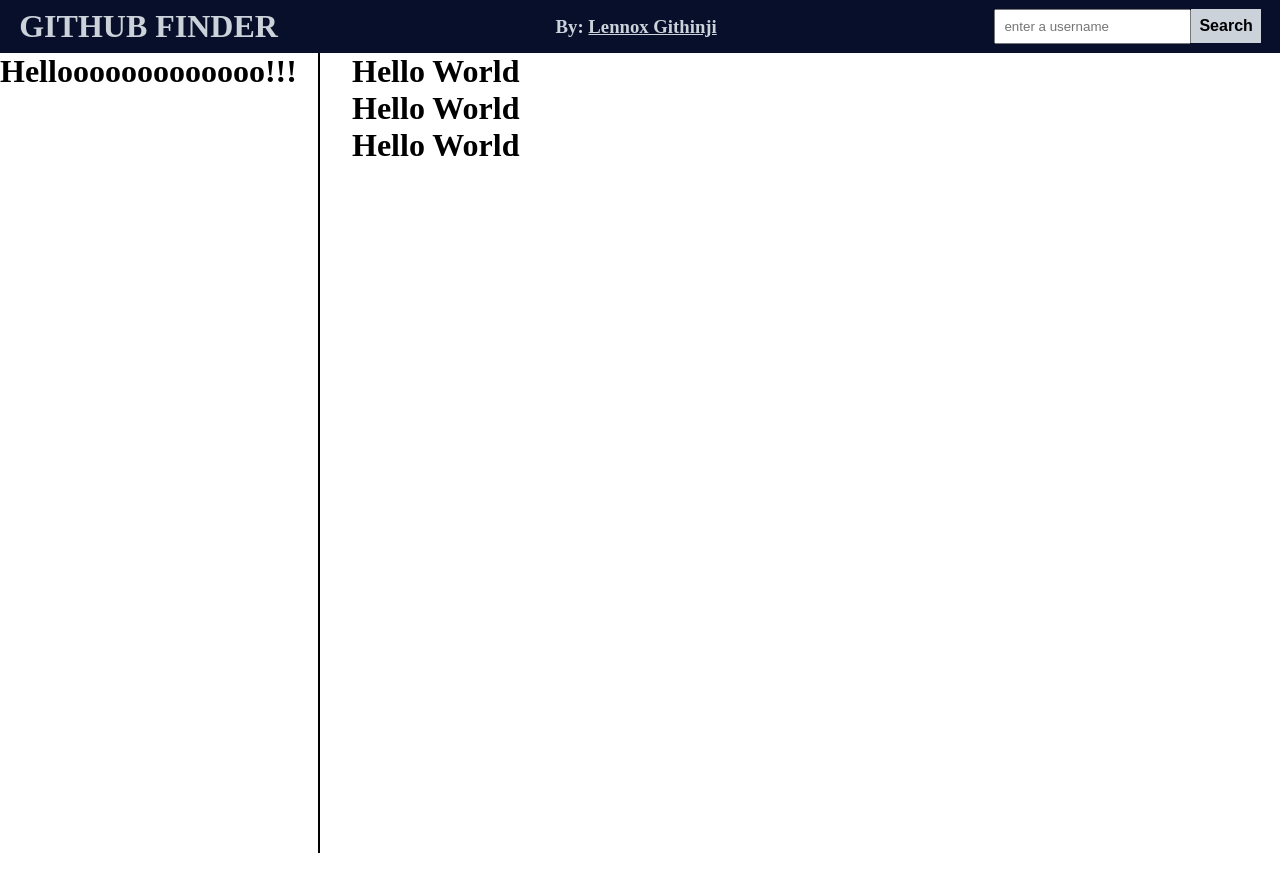
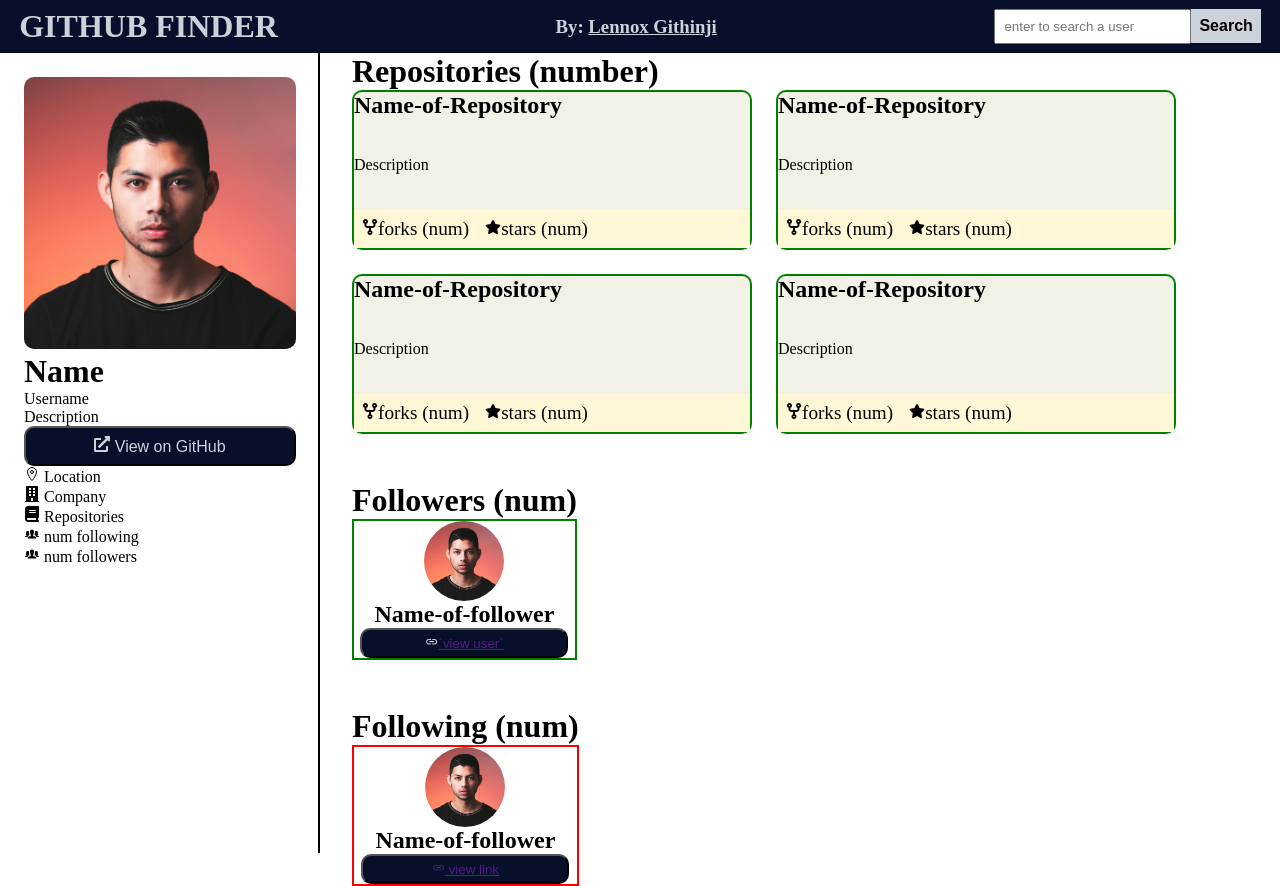
Before and after one commit to Manifest-Son/T2G-Github-API, a React (Vite) app: page / in a window 1280 px wide. Before the commit the page ends 853 px from the top, so only its background shows below. Built offline with nearby package versions, Linux system fonts and the light colour scheme.

Commit message:
sets up the final frontend view

```diff
--- a/package.json
+++ b/package.json
@@ -12,6 +12,7 @@
   "dependencies": {
     "react": "^18.2.0",
     "react-dom": "^18.2.0",
+    "react-icons": "^5.2.1",
     "zustand": "^4.5.2"
   },
   "devDependencies": {
--- a/src/components/Header/Header.jsx
+++ b/src/components/Header/Header.jsx
@@ -1,6 +1,18 @@
 import "./Header.css";
+import { useState } from "react";
 
 const Header = () => {
+  const [user, setUser] = useState("github");
+
+  const handleUserInput = (e) => {
+    setUser(e.target.value);
+  };
+
+  const handleUserSearch = async (e) => {
+    e.preventDefault();
+    const response = await fetch(`https://api.github.com/users/${user}`);
+    console.log(response);
+  };
   return (
     <div className="header-container">
       <h1 className="header-txt">github finder</h1>
@@ -14,10 +26,13 @@ const Header = () => {
         <input
           type="text"
           name="search-input"
-          placeholder="enter a username"
           className="search-input"
+          placeholder="enter to search a user"
+          onChange={handleUserInput}
         />
-        <button className="submit-btn">search</button>
+        <button className="submit-btn" onClick={handleUserSearch}>
+          search
+        </button>
       </div>
     </div>
   );
--- a/src/components/Main/Followers.jsx
+++ b/src/components/Main/Followers.jsx
@@ -1,5 +1,21 @@
+import johnImg from "../../assets/john.jpg";
+import { MdInsertLink } from "react-icons/md";
+import "./Main.css";
+
 const Followers = () => {
-  return <h1>Hello World</h1>;
+  return (
+    <div className="follower-container">
+      <h1>Followers (num)</h1>
+      <div className="follower-wrapper">
+        <img src={johnImg} alt="" className="follower-img" />
+        <h2>Name-of-follower</h2>
+        <button className="github-user">
+          <MdInsertLink />
+          <a href="">`view user`</a>
+        </button>
+      </div>
+    </div>
+  );
 };
 
 export default Followers;
--- a/src/components/Main/Following.jsx
+++ b/src/components/Main/Following.jsx
@@ -1,5 +1,23 @@
+import johnImg from "../../assets/john.jpg";
+import { MdInsertLink } from "react-icons/md";
+import "./Main.css";
+
 const Following = () => {
-  return <h1>Hello World</h1>;
+  return (
+    <div className="following-container">
+      <h1>Following (num)</h1>
+      <div className="following-wrapper">
+        <img src={johnImg} alt="" className="following-img" />
+        <h2>Name-of-follower</h2>
+        <button className="github-user">
+          <a href="">
+            {" "}
+            <MdInsertLink /> view link{" "}
+          </a>
+        </button>
+      </div>
+    </div>
+  );
 };
 
 export default Following;
--- a/src/components/Main/Main.css
+++ b/src/components/Main/Main.css
@@ -1,13 +1,101 @@
 .main-container {
   display: flex;
-  justify-content: baseline;
-  align-items: baseline;
   flex-direction: row;
   gap: 2rem;
 }
 .left-content {
-  margin: 0;
   width: 20rem;
   height: 100vh;
   border-right: 2px solid black;
+  display: flex;
+  justify-content: baseline;
+  align-items: baseline;
+  padding: 1.5rem;
 }
+.right-content {
+  display: flex;
+  justify-content: baseline;
+  align-items: baseline;
+  flex-direction: column;
+  gap: 3rem;
+}
+.profile-img {
+  --size: 17rem;
+  width: var(--size);
+  height: var(--size);
+  border-radius: 10px;
+}
+.profile-link {
+  width: 100%;
+  font-size: 1rem;
+  background-color: #070f2b;
+  color: #ccd2da;
+  padding: 0.5rem;
+  border-radius: 10px;
+  cursor: pointer;
+}
+.repository-wrapper {
+  display: grid;
+  grid-template-columns: repeat(2, 1fr);
+  gap: 1.5rem;
+}
+.repos {
+  border: 2px solid green;
+  background-color: #f1f1e6;
+  width: 25rem;
+  height: 20vh;
+  border-radius: 10px;
+  display: flex;
+  flex-direction: column;
+  justify-content: space-between;
+  align-items: baseline;
+}
+.repos-bottom {
+  width: 100%;
+  padding: 0.5rem;
+  display: flex;
+  gap: 1rem;
+  font-size: 1.2rem;
+  background-color: #fff7d6;
+}
+.repos-bottom svg {
+  --size: 1rem;
+  width: var(--size);
+  height: var(--size);
+}
+.follower-wrapper {
+  display: flex;
+  justify-content: center;
+  align-items: center;
+  flex-direction: column;
+  border: 2px solid green;
+}
+.following-wrapper {
+  display: flex;
+  justify-content: center;
+  align-items: center;
+  flex-direction: column;
+  border: 2px solid red;
+}
+.follower-img {
+  --size: 5rem;
+  width: var(--size);
+  height: var(--size);
+  border-radius: 50%;
+}
+.following-img {
+  --size: 5rem;
+  width: var(--size);
+  height: var(--size);
+  border-radius: 50%;
+}
+.github-user {
+  font-style: none;
+  text-decoration: none;
+  background-color: #070f2b;
+  color: #ccd2da;
+  text-decoration: solid;
+  min-width: 13rem;
+  padding: 0.3rem;
+  border-radius: 10px;
+}
--- a/src/components/Main/Profile.jsx
+++ b/src/components/Main/Profile.jsx
@@ -1,5 +1,38 @@
+import johnImg from "../../assets/john.jpg";
+import { IoLocationOutline } from "react-icons/io5";
+import { FaBuilding } from "react-icons/fa";
+import { IoIosPeople } from "react-icons/io";
+import { FaBook } from "react-icons/fa6";
+import { FaExternalLinkAlt } from "react-icons/fa";
+import "./Main.css";
+
 const Profile = () => {
-  return <h1>Hellooooooooooooo!!!</h1>;
+  return (
+    <div className="profile-container">
+      <img src={johnImg} alt="A guys profile" className="profile-img" />
+      <h1>Name</h1>
+      <p>Username</p>
+      <p>Description</p>
+      <button className="profile-link">
+        <FaExternalLinkAlt /> View on GitHub
+      </button>
+      <p>
+        <IoLocationOutline /> Location
+      </p>
+      <p>
+        <FaBuilding /> Company
+      </p>
+      <p>
+        <FaBook /> Repositories
+      </p>
+      <p>
+        <IoIosPeople /> num following
+      </p>
+      <p>
+        <IoIosPeople /> num followers
+      </p>
+    </div>
+  );
 };
 
 export default Profile;
--- a/src/components/Main/Repositories.jsx
+++ b/src/components/Main/Repositories.jsx
@@ -1,5 +1,69 @@
+import { FaCodeFork, FaStar } from "react-icons/fa6";
+
 const Repositories = () => {
-  return <h1>Hello World</h1>;
+  return (
+    <div className="repository-container">
+      <h1>Repositories (number)</h1>
+      <div className="repository-wrapper">
+        <div className="repos">
+          <h2>Name-of-Repository</h2>
+          <p>Description</p>
+          <div className="repos-bottom">
+            <p>
+              <FaCodeFork />
+              forks (num){" "}
+            </p>
+            <p>
+              <FaStar />
+              stars (num)
+            </p>
+          </div>
+        </div>
+        <div className="repos">
+          <h2>Name-of-Repository</h2>
+          <p>Description</p>
+          <div className="repos-bottom">
+            <p>
+              <FaCodeFork />
+              forks (num){" "}
+            </p>
+            <p>
+              <FaStar />
+              stars (num)
+            </p>
+          </div>
+        </div>
+        <div className="repos">
+          <h2>Name-of-Repository</h2>
+          <p>Description</p>
+          <div className="repos-bottom">
+            <p>
+              <FaCodeFork />
+              forks (num){" "}
+            </p>
+            <p>
+              <FaStar />
+              stars (num)
+            </p>
+          </div>
+        </div>
+        <div className="repos">
+          <h2>Name-of-Repository</h2>
+          <p>Description</p>
+          <div className="repos-bottom">
+            <p>
+              <FaCodeFork />
+              forks (num){" "}
+            </p>
+            <p>
+              <FaStar />
+              stars (num)
+            </p>
+          </div>
+        </div>
+      </div>
+    </div>
+  );
 };
 
 export default Repositories;
```
Also changed, not shown: src/assets/john.jpg (added), 1 other file (tests, documents, lock files or other folders).
